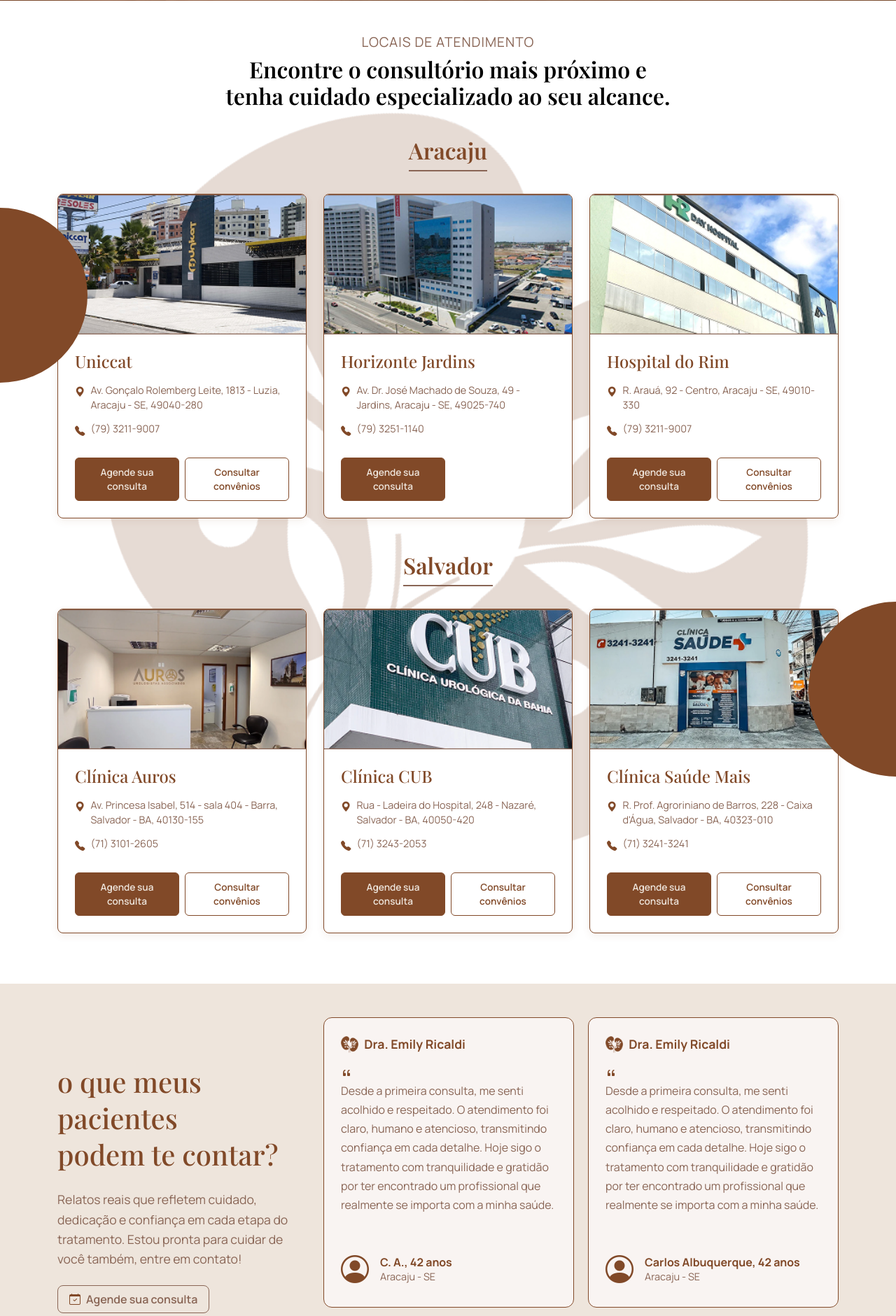
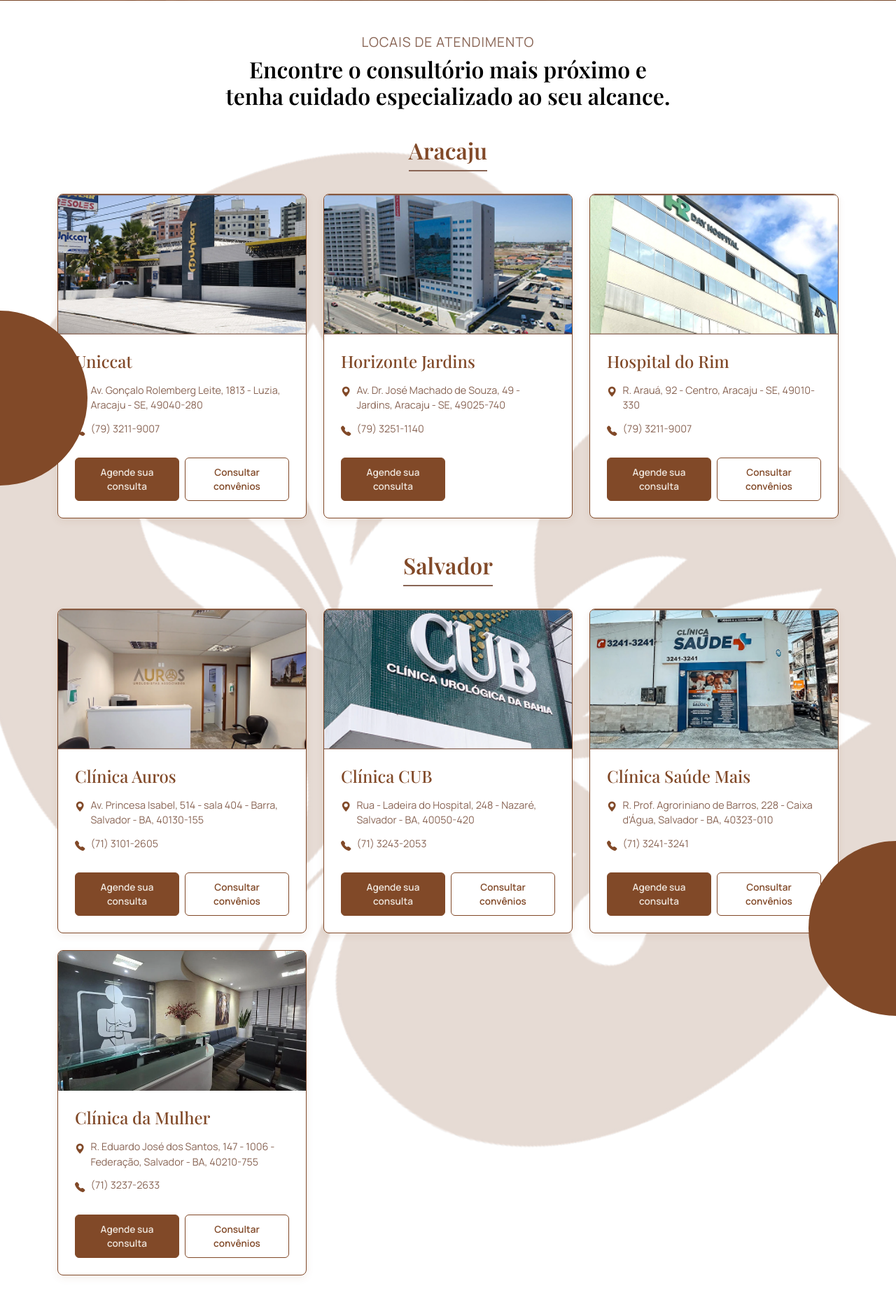
Before and after one commit to GabrielReis11/dra-emily-landingpage, a PHP site: page / in a window 1280 px wide. Shown: the part 2653-4534 px from the top of the page at 70% size. Run offline with PHP 8.4, Linux system fonts and the light colour scheme; some web fonts are replaced.

Commit message:
Atualizacao de estrutura e title

```diff
--- a/include/infos.php
+++ b/include/infos.php
@@ -61,7 +61,7 @@
     ],
     [
         'id' => 'horizonte',
-        'img_convenio' => 'aracaju/horizonte.jpg', // <-- CAMINHO COMPLETO AQUI
+        'img_convenio' => '', // <-- CAMINHO COMPLETO AQUI
         'img' => 'jardins.png',
         'tem_convenio' => false, // <-- ADICIONE AQUI
         'alt' => 'Clínica Horizonte Jardins',
@@ -108,6 +108,15 @@
         'titulo' => 'Clínica Saúde Mais',
         'endereco' => 'R. Prof. Agroriniano de Barros, 228 - Caixa d\'Água, Salvador - BA, 40323-010',
         'telefone' => '(71) 3241-3241'
+    ],
+    [
+        'id' => 'clinica-da-mulher',
+        'img_convenio' => 'salvador/saudemais.jpeg', // <-- CAMINHO COMPLETO AQUI
+        'img' => 'clinica-da-mulher.png',
+        'alt' => 'Clínica da Mulher',
+        'titulo' => 'Clínica da Mulher',
+        'endereco' => 'R. Eduardo José dos Santos, 147 - 1006 - Federação, Salvador - BA, 40210-755',
+        'telefone' => '(71) 3237-2633'
     ]
 ];
 
@@ -124,12 +133,6 @@
         'depoimento' => 'Desde a primeira consulta, me senti acolhido e respeitado. O atendimento foi claro, humano e atencioso, transmitindo confiança em cada detalhe. Hoje sigo o tratamento com tranquilidade e gratidão por ter encontrado um profissional que realmente se importa com a minha saúde.'
     ],
     [
-        'nome' => 'Carlos Albuquerque',
-        'idade' => '42 anos',
-        'local' => 'Aracaju - SE',
-        'depoimento' => 'Desde a primeira consulta, me senti acolhido e respeitado. O atendimento foi claro, humano e atencioso, transmitindo confiança em cada detalhe. Hoje sigo o tratamento com tranquilidade e gratidão por ter encontrado um profissional que realmente se importa com a minha saúde.'
-    ],
-    [
         'nome' => 'M. S.',
         'idade' => '35 anos',
         'local' => 'Salvador - BA',
--- a/index.php
+++ b/index.php
@@ -10,7 +10,7 @@
           content="width=device-width, user-scalable=no, initial-scale=1.0, maximum-scale=1.0, minimum-scale=1.0">
     <meta http-equiv="X-UA-Compatible" content="ie=edge">
     <link rel="stylesheet" href="style/css/style.css">
-    <title>Dra Emily Ferreira - Urologista</title>
+    <title>Dra Emily Ricaldi - Urologista</title>
     <link rel="icon" type="image/png" href="favicon.png"/>
     <?php include_once 'include/cdns.php'?>
     <?php include_once 'include/infos.php'?>
```
Also changed, not shown: img/locais-atendimento/salvador/clinica-da-mulher.png (added).
